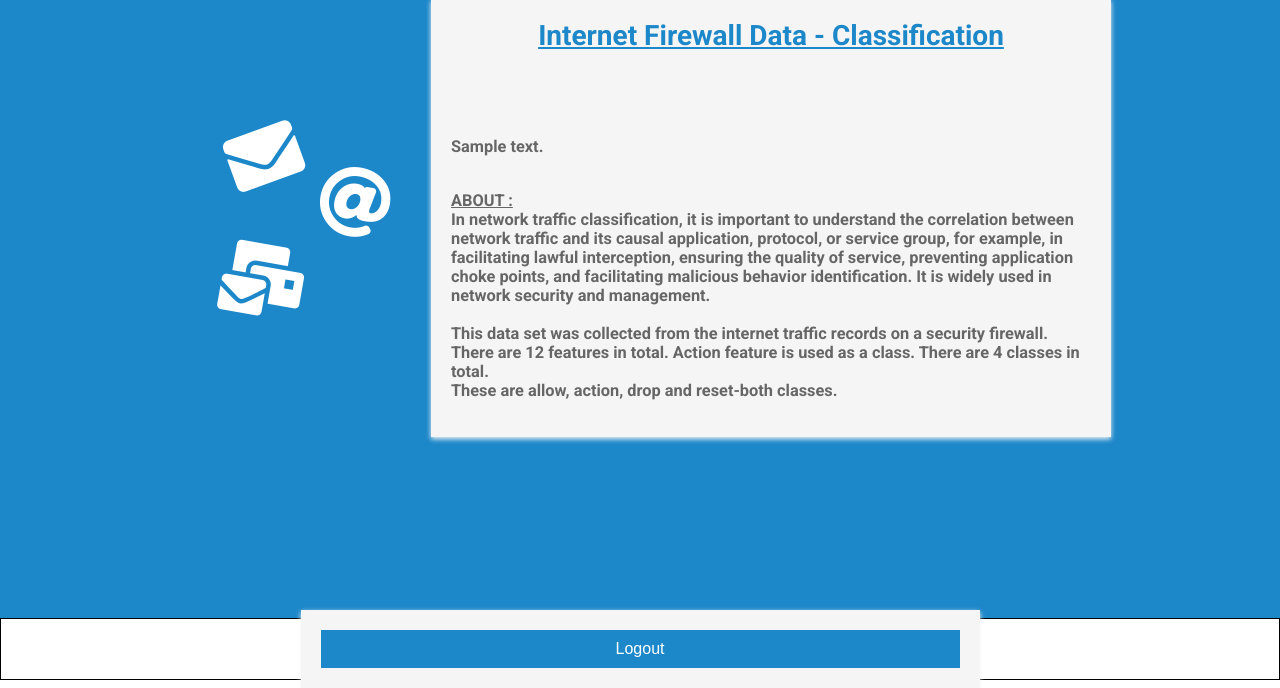
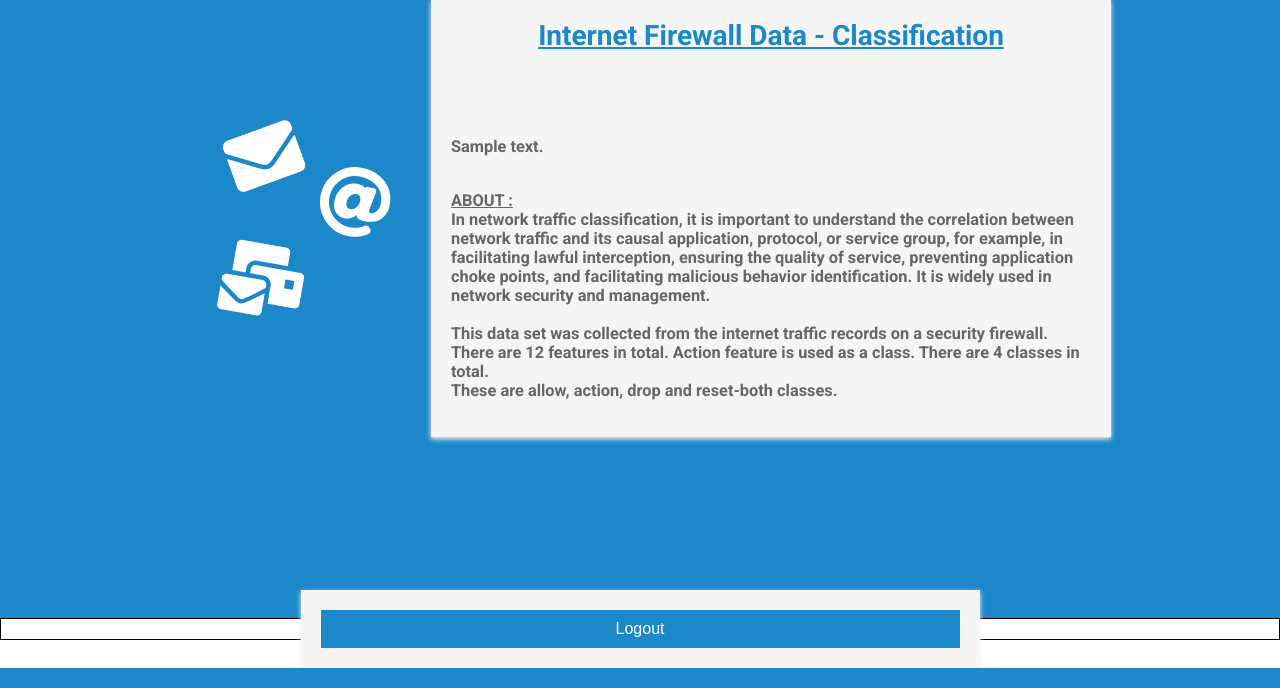
Before and after one commit to DebmalyaRay9989/traffic_classification_app, a Flask app: template templates/results.html in a window 1280 px wide. Shown: the part 182-870 px from the top of the page. Run offline with Flask 2, Linux system fonts and the light colour scheme; the template is opened without the code that fills it: most values are stand-ins (such as "Sample title", 1, 10 or a date in 2020); parts of the project's set-up code (start-up, migrations or seed data) failed here and were passed over; some libraries are stand-ins or nearby versions.

Commit message:
Update results.html
.

```diff
--- a/templates/results.html
+++ b/templates/results.html
@@ -39,7 +39,7 @@
       background: #f5f5f5;
       }
      .container {
-		height: 60px;
+	height: 20px;
 	border: 1px solid black;
 	display: flex;
 	justify-content: center;
```
Lines whose indentation alone changed are shown as unchanged.
